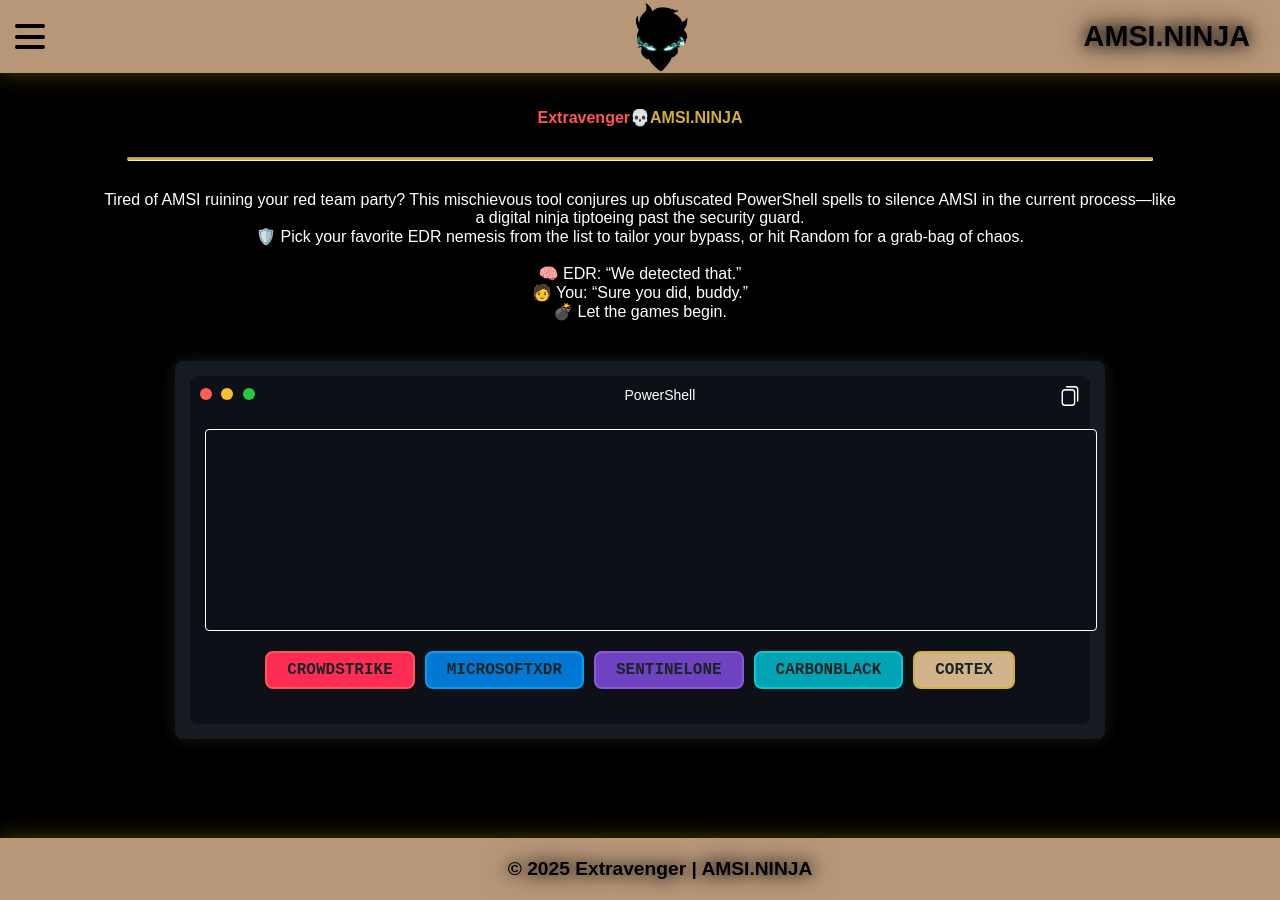
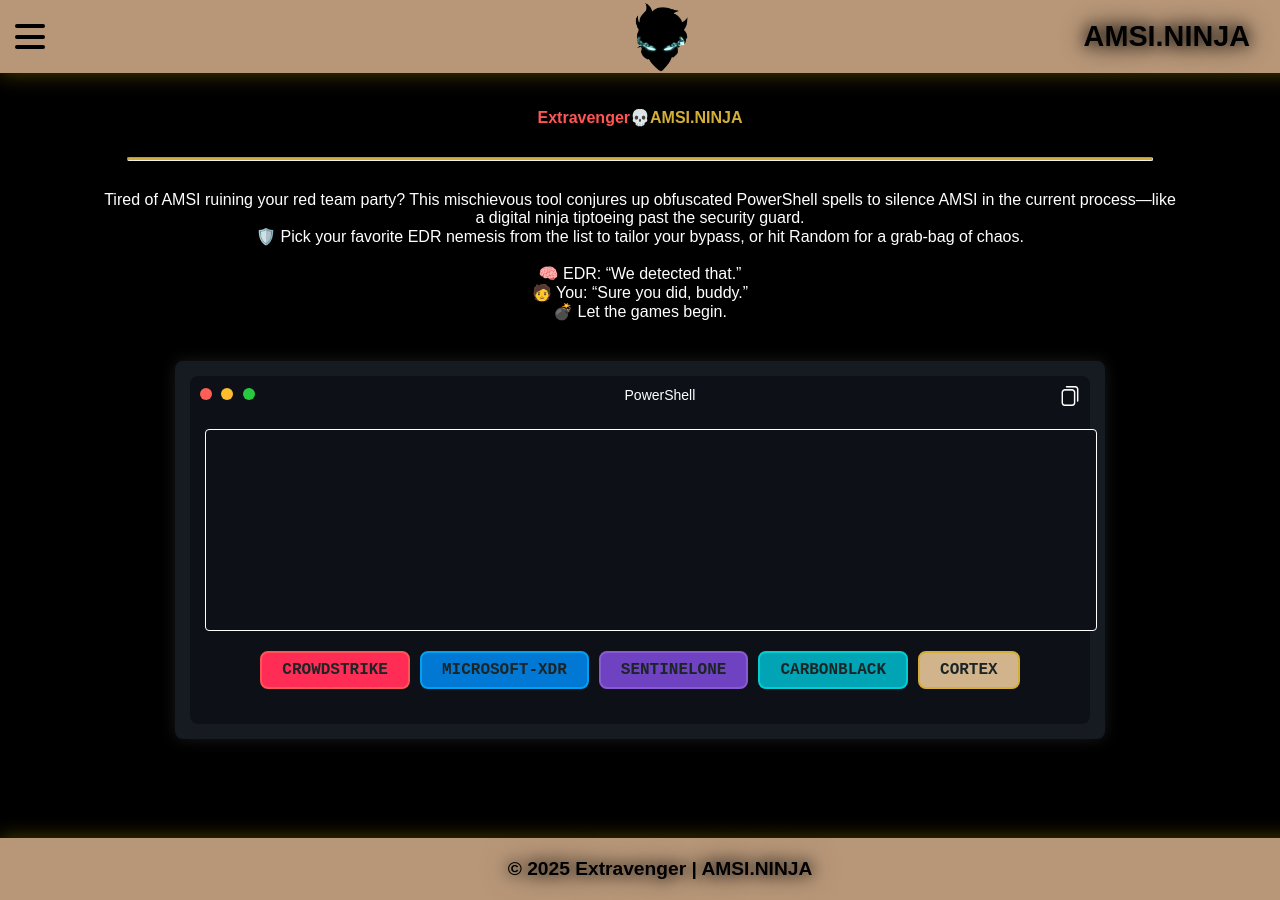
Before and after one commit to Extravenger/extravenger.github.io, a Jekyll site: the page amsininja/index.html, which Jekyll copies as it is, in a window 1280 px wide. Built offline with Jekyll 4.4.1, drawn with Linux system fonts in a browser that asks for light colours.

Commit message:
Update index.html

```diff
--- a/amsininja/index.html
+++ b/amsininja/index.html
@@ -70,7 +70,7 @@
                 <div id="PowerShellOut" class="output"></div>
                 <div class="edr-buttons-container">
                     <button class="generate-btn edr-btn crowdstrike-btn" onclick="GeneratePS('CrowdStrike')"><b>CrowdStrike</b></button>
-                    <button class="generate-btn edr-btn microsoftxdr-btn" onclick="GeneratePS('Microsoft-XDR')"><b>MicrosoftXDR</b></button>
+                    <button class="generate-btn edr-btn microsoftxdr-btn" onclick="GeneratePS('Microsoft-XDR')"><b>Microsoft-XDR</b></button>
                     <button class="generate-btn edr-btn sentinelone-btn" onclick="GeneratePS('SentinelOne')"><b>SentinelOne</b></button>
                     <button class="generate-btn edr-btn defender-btn" onclick="GeneratePS('CarbonBlack')"><b>CarbonBlack</b></button>
                     <button class="generate-btn edr-btn random-btn" onclick="GeneratePS('Cortex')"><b>Cortex</b></button>
```
